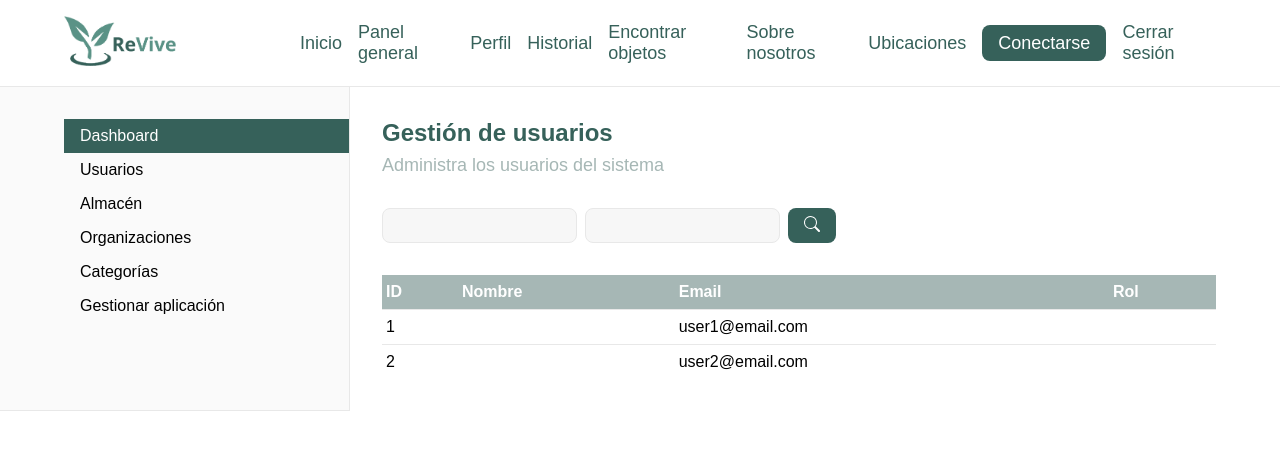
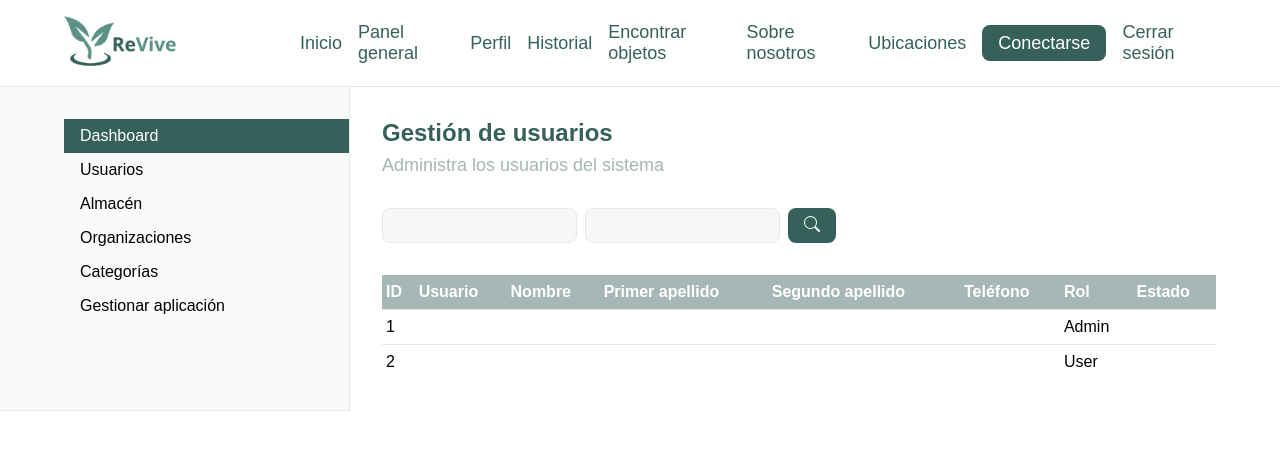
Before and after one commit to miquel5/revive, an Angular app: page /users in a window 1280 px wide. Shown: the top 450 px of the page. Built offline with nearby package versions, Linux system fonts and the light colour scheme.

Commit message:
Initial commit

```diff
--- a/src/app/components/crud/crud.component.html
+++ b/src/app/components/crud/crud.component.html
@@ -12,7 +12,7 @@
         <tr>
             @for (column of currentColumns; track column)
             {
-                <td>{{row[column.toLowerCase()]}}</td>
+                <td>{{getPropertyValue(row, column)}}</td>
             }
         </tr>
     }
--- a/src/app/components/crud/crud.component.ts
+++ b/src/app/components/crud/crud.component.ts
@@ -59,4 +59,33 @@ export class CrudComponent implements OnInit
             this.currentData = routeData.data;
         }
     }
+
+    getPropertyValue(row: any, column: string): string {
+        const propertyMap: { [key: string]: string } = {
+            'ID': 'id',
+            'Organización': 'organizacion',
+            'Ciudad': 'ciudad',
+            'Vendedor': 'vendedor',
+            'Comprador': 'comprador',
+            'Puntos': 'puntos',
+            'Nombre': 'nombre',
+            'Descripción': 'descripcion',
+            'Subcategoria': 'subcategoria',
+            'Peso': 'peso',
+            'Tamaño': 'tamano',
+            'Estado': 'estado',
+            'Email': 'email',
+            'Rol': 'rol',
+            'Fecha': 'fecha',
+            'Objeto': 'objeto',
+            'Usuario': 'usuario',
+            'Stock': 'stock',
+            'Categoría': 'categoria',
+            'Dirección': 'direccion',
+            'Telefono': 'telefono'
+        };
+
+        const property = propertyMap[column] || column.toLowerCase();
+        return row[property];
+    }
 }
--- a/src/data.ts
+++ b/src/data.ts
@@ -19,38 +19,38 @@ export const OBJECTS = [
 
 export const CRUD_DATA = {
     '/users': {
-        columns: ['ID', 'Nombre', 'Email', 'Rol'],
+        columns: ['ID', 'Usuario', 'Nombre', 'Primer apellido', 'Segundo apellido', 'Teléfono', 'Rol', 'Estado'],
         data: [
-            { id: 1, name: 'Usuario 1', email: 'user1@email.com', role: 'Admin' },
-            { id: 2, name: 'Usuario 2', email: 'user2@email.com', role: 'User' },
+            { id: 1, username: 'user1', name: 'Pedro', surname1: 'surname1', surname2: 'surname2', phone: '987563452', rol: 'Admin', status: 'Activo' },
+            { id: 2, username: 'user2', name: 'Marta', surname1: 'surname2', surname2: 'surname2', phone: '987563452', rol: 'User', status: 'Inactivo' },
         ]
     },
     '/history': {
         columns: ['ID', 'Fecha', 'Objeto', 'Usuario'],
         data: [
-            { id: 1, date: '2024-03-20', object: 'Objeto 1', user: 'Usuario 1' },
-            { id: 2, date: '2024-03-21', object: 'Objeto 2', user: 'Usuario 2' },
+            { id: 1, fecha: '2024-03-20', objeto: 'Objeto 1', usuario: 'Usuario 1' },
+            { id: 2, fecha: '2024-03-21', objeto: 'Objeto 2', usuario: 'Usuario 2' },
         ]
     },
     '/warehouse': {
-        columns: ['ID', 'Nombre', 'Stock', 'Categoría'],
+        columns: ['ID', 'Nombre', 'Organización', 'Ciudad', 'Vendedor', 'Comprador', 'Puntos',  'Subcategoria', 'Peso', 'Tamaño', 'Estado'],
         data: [
-            { id: 1, name: 'Producto 1', stock: 10, category: 'Cat 1' },
-            { id: 2, name: 'Producto 2', stock: 20, category: 'Cat 2' },
+            { id: 1, nombre: 'Producto 1', organizacion: 'Org 1', ciudad: 'Barcelona', vendedor: 'Juan Pérez', comprador: 'María García', puntos: '100',  subcategoria: 'Sub 1', peso: '10kg', tamano: 'Grande', estado: 'Disponible' },
+            { id: 2, nombre: 'Producto 2', organizacion: 'Org 2', ciudad: 'Madrid', vendedor: 'Ana López', comprador: 'Pedro Sánchez', puntos: '150', subcategoria: 'Sub 2', peso: '5kg', tamano: 'Mediano', estado: 'Disponible' }
         ]
     },
     '/organizations': {
-        columns: ['ID', 'Nombre', 'Dirección', 'Teléfono'],
+        columns: ['ID', 'Nombre', 'Dirección', 'Telefono'],
         data: [
-            { id: 1, name: 'Org 1', address: 'Dir 1', phone: '123456789' },
-            { id: 2, name: 'Org 2', address: 'Dir 2', phone: '987654321' },
+            { id: 1, nombre: 'Org 1', direccion: 'Dir 1', telefono: '123456789' },
+            { id: 2, nombre: 'Org 2', direccion: 'Dir 2', telefono: '987654321' },
         ]
     },
     '/categories': {
         columns: ['ID', 'Nombre', 'Descripción'],
         data: [
-            { id: 1, name: 'Cat 1', description: 'Desc 1' },
-            { id: 2, name: 'Cat 2', description: 'Desc 2' },
+            { id: 1, nombre: 'Cat 1', descripcion: 'Desc 1' },
+            { id: 2, nombre: 'Cat 2', descripcion: 'Desc 2' },
         ]
     }
 };
```
